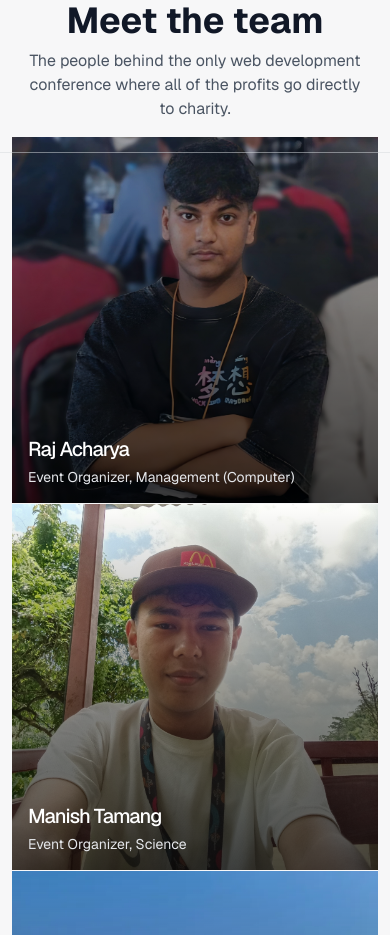
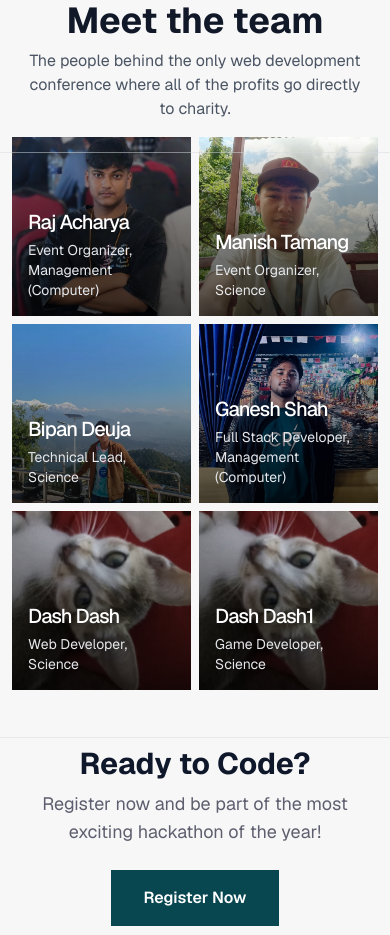
Before and after one commit to Manish-Tamang/godawarihacks, a Next.js app: page / in a window 390 px wide. Shown: the part 10120-11055 px from the top of the page. Built offline with nearby package versions, Linux system fonts and the light colour scheme.

Commit message:
feat: update Team component grid layout for improved responsiveness

```diff
--- a/app/components/Team.tsx
+++ b/app/components/Team.tsx
@@ -66,7 +66,7 @@ export function Team() {
         </GridWrapper>
         <GridWrapper className="before:hidden">
           <div className="relative py-12 md:py-16 -mt-16">
-            <div className="grid grid-cols-1 sm:grid-cols-2 md:grid-cols-3 gap-px w-full">
+            <div className="grid grid-cols-2 md:grid-cols-3 gap-2 md:gap-px w-full">
               {teamMembers.map((member) => (
                 <motion.div
                   key={member.name}
```
